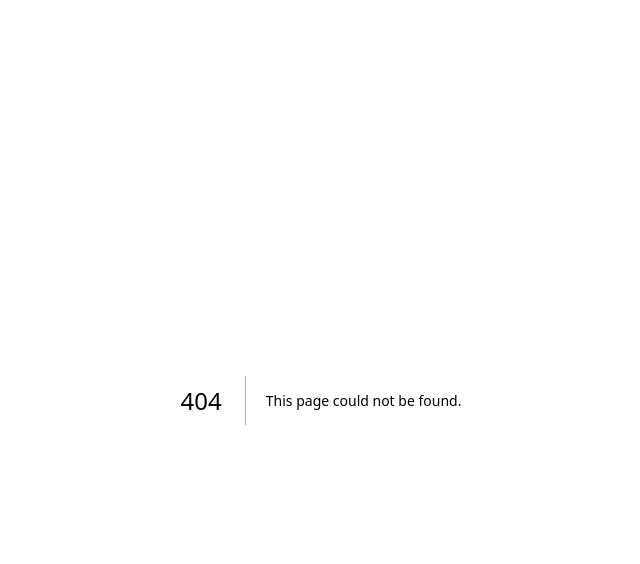
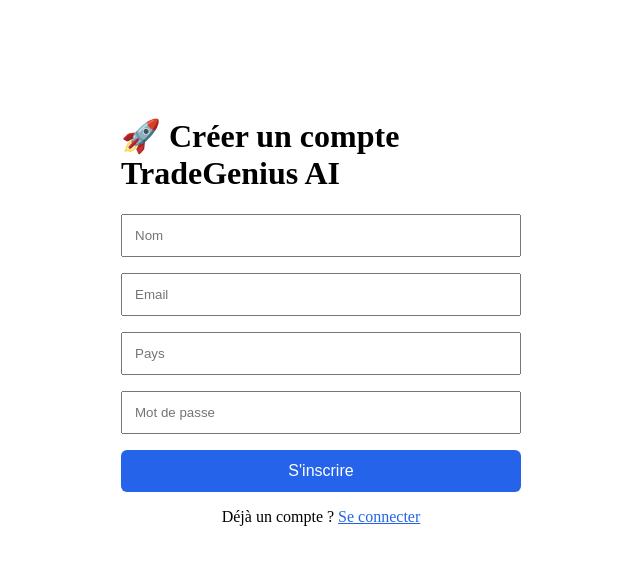
Before and after one commit to ateoariirai-cyber/tradegenius-ai, a Next.js app: page /inscription in a window 1280 px wide. Before the commit this address had no page. Shown: the top 564 px of the page, without its empty margins (319-959 px from the left). Built offline with nearby package versions, Linux system fonts and the light colour scheme.

Commit message:
Page d'inscription

```diff
--- /dev/null
+++ b/app/inscription/page.js
@@ -0,0 +1,57 @@
+'use client';
+import { useState } from 'react';
+import { supabase } from '../supabase';
+import { useRouter } from 'next/navigation';
+
+export default function Inscription() {
+  const [email, setEmail] = useState('');
+  const [motDePasse, setMotDePasse] = useState('');
+  const [nom, setNom] = useState('');
+  const [pays, setPays] = useState('');
+  const [erreur, setErreur] = useState('');
+  const [chargement, setChargement] = useState(false);
+  const router = useRouter();
+
+  const sInscrire = async (e) => {
+    e.preventDefault();
+    setErreur('');
+    setChargement(true);
+
+    const { data: authData, error: authError } = await supabase.auth.signUp({
+      email,
+      password: motDePasse
+    });
+
+    if (authError) {
+      setErreur(authError.message);
+    } else {
+      await supabase.from('utilisateurs').insert({
+        id: authData.user.id,
+        email,
+        nom,
+        pays
+      });
+      router.push('/dashboard');
+    }
+    setChargement(false);
+  };
+
+  return (
+    <div style={{maxWidth: '400px', margin: '4rem auto', padding: '2rem'}}>
+      <h1>🚀 Créer un compte TradeGenius AI</h1>
+      <form onSubmit={sInscrire} style={{display: 'flex', flexDirection: 'column', gap: '1rem'}}>
+        <input type="text" placeholder="Nom" value={nom} onChange={(e) => setNom(e.target.value)} required style={{padding: '0.75rem'}} />
+        <input type="email" placeholder="Email" value={email} onChange={(e) => setEmail(e.target.value)} required style={{padding: '0.75rem'}} />
+        <input type="text" placeholder="Pays" value={pays} onChange={(e) => setPays(e.target.value)} style={{padding: '0.75rem'}} />
+        <input type="password" placeholder="Mot de passe" value={motDePasse} onChange={(e) => setMotDePasse(e.target.value)} required style={{padding: '0.75rem'}} />
+        {erreur && <p style={{color: 'red'}}>{erreur}</p>}
+        <button type="submit" disabled={chargement} style={{padding: '0.75rem', background: '#2563eb', color: 'white', border: 'none', borderRadius: '6px', fontSize: '1rem'}}>
+          {chargement ? 'Création en cours...' : 'S\'inscrire'}
+        </button>
+      </form>
+      <p style={{textAlign: 'center', marginTop: '1rem'}}>
+        Déjà un compte ? <a href="/connexion" style={{color: '#2563eb'}}>Se connecter</a>
+      </p>
+    </div>
+  );
+  }
```
